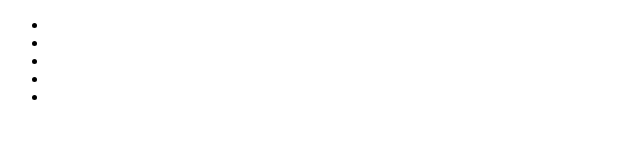
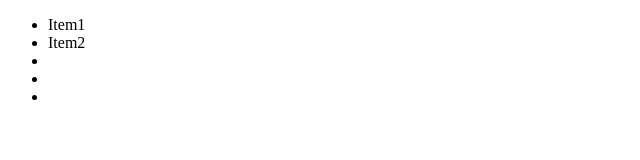
Before and after one commit to Lanarish/frontend71-week4.2, a plain HTML site: page index.html in a window 1280 px wide. Shown: the full height of the page, 0-640 px from the left. Drawn offline with Linux system fonts and the light colour scheme.

Commit message:
modify list

```diff
--- a/index.html
+++ b/index.html
@@ -8,8 +8,8 @@
 <body>
    <div>
       <ul>
-         <li></li>
-         <li></li>
+         <li>Item1</li>
+         <li>Item2</li>
          <li></li>
          <li></li>
          <li></li>
```
